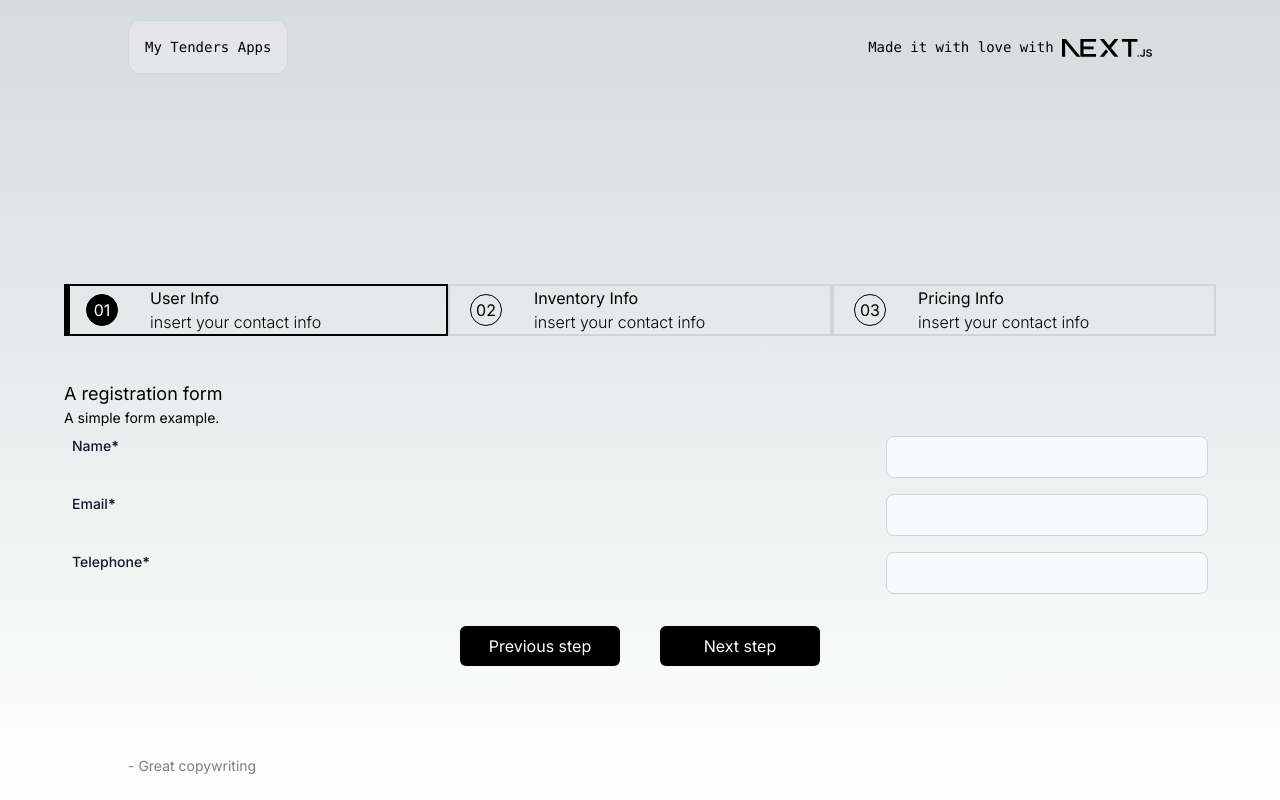
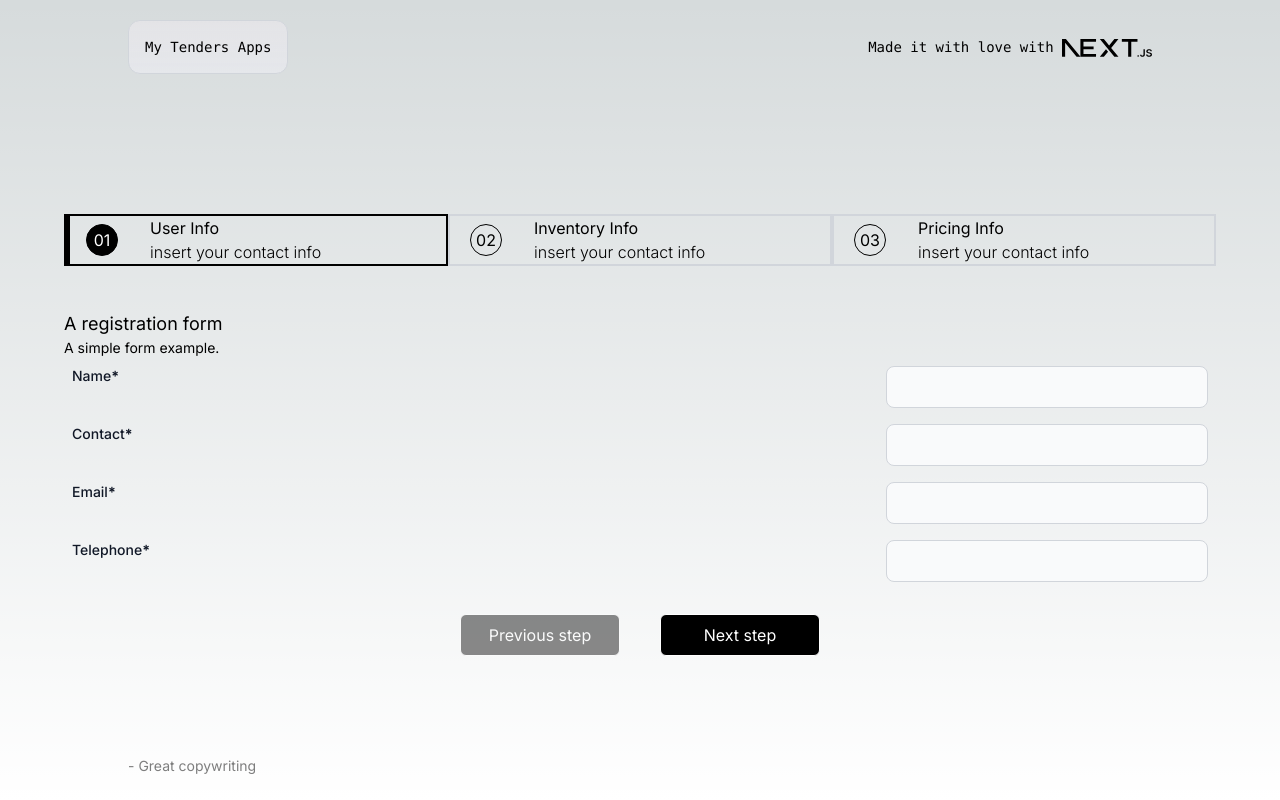
Before and after one commit to josepplloo/my-quotes-app, a Next.js app: page / in a window 1280 px wide. Built offline with nearby package versions, Linux system fonts and the light colour scheme.

Commit message:
adding validation to the butons of the stepper

```diff
--- a/src/components/form/UserInfo.tsx
+++ b/src/components/form/UserInfo.tsx
@@ -2,13 +2,14 @@ import userInfo from "./userinfo.json";
 import {BasicInput} from "./BasicInput";
 
 export const UserInfoForm = () => {
-  const { name, email, tel } = userInfo.properties;
+  const { name, contact, email, tel } = userInfo.properties;
 
   return (
     <section className="mb-3">
       <h2 className="text-lg">{userInfo.title}</h2>
       <p className="text-sm">{userInfo.description}</p>
       <BasicInput {...name} />
+      <BasicInput {...contact} />
       <BasicInput {...email} />
       <BasicInput {...tel} />
     </section>
--- a/src/components/form/UserInfoFormContainer.tsx
+++ b/src/components/form/UserInfoFormContainer.tsx
@@ -9,7 +9,7 @@ import { InfrastructureForm } from './InfrastructureForm';
 
 export const UserInfoFormContainer = () => {
   return(
-    <div className="mb-32 mt-32 text-center lg:mb-0 lg:text-left">
+    <div className="mb-32 mt-12 text-center lg:mb-0 lg:text-left">
         <QuoteProvider>
           <section className="grid lg:grid-cols-3 place-content-center">
             <Stepper key="step-0" index={0} />
@@ -24,7 +24,7 @@ export const UserInfoFormContainer = () => {
               <InfrastructureForm />
             </StepAccordion>
             <StepAccordion key="step-2" index={2}>
-              <section className="lg:grid-cols-3">
+              <section className="grid lg:grid-cols-3">
                 <ContractInfoForm />
                 <BudgetInput />
                 <BillStats />
--- a/src/components/form/userinfo.json
+++ b/src/components/form/userinfo.json
@@ -15,6 +15,13 @@
       "default": "Chuck",
       "name": "name"
     },
+    "contact": {
+      "id": "contact",
+      "type": "string",
+      "title": "Contact",
+      "default": "Chuck",
+      "name": "contact"
+    },
     "email": {
       "id": "email",
       "type": "email",
--- a/src/components/stepper/StepperButtons.tsx
+++ b/src/components/stepper/StepperButtons.tsx
@@ -3,7 +3,7 @@
 import { useDispatch, useSelector } from "@/contexts/QuoteContext";
 import { actionCreators } from "@/contexts/QuoteContext/reducer";
 
-const numberOfSteps = 4;
+const numberOfSteps = 2;
 export const StepperButtons = () => {
   const state = useSelector((state) => state);
   const dispatch = useDispatch();
@@ -19,13 +19,15 @@ export const StepperButtons = () => {
       <section className="flex justify-self-center mt-3 gap-10">
         <button
           onClick={handlePrevious}
-          className="bg-black text-white p-2 rounded-md min-w-40"
+          className="bg-black text-white p-2 rounded-md border border-white min-w-40 disabled:opacity-45"
+          disabled={state.STEP_NUMBER===0}
         >
           Previous step
         </button>
         <button
           onClick={handleNext}
-          className="bg-black text-white p-2 rounded-md min-w-40"
+          className="bg-black text-white p-2 rounded-md border border-white min-w-40 disabled:opacity-45"
+          disabled={state.STEP_NUMBER >= numberOfSteps}
         >
           Next step
         </button>
--- a/src/components/transactions/Budget.tsx
+++ b/src/components/transactions/Budget.tsx
@@ -18,6 +18,7 @@ const budgetMeta = {
   },
 };
 
+// TODO: update this component given the new rules of the business
 export const BudgetInput = () => {
   const state = useSelector((state) => state);
   const { invested, total, net } = state.quote;
```
